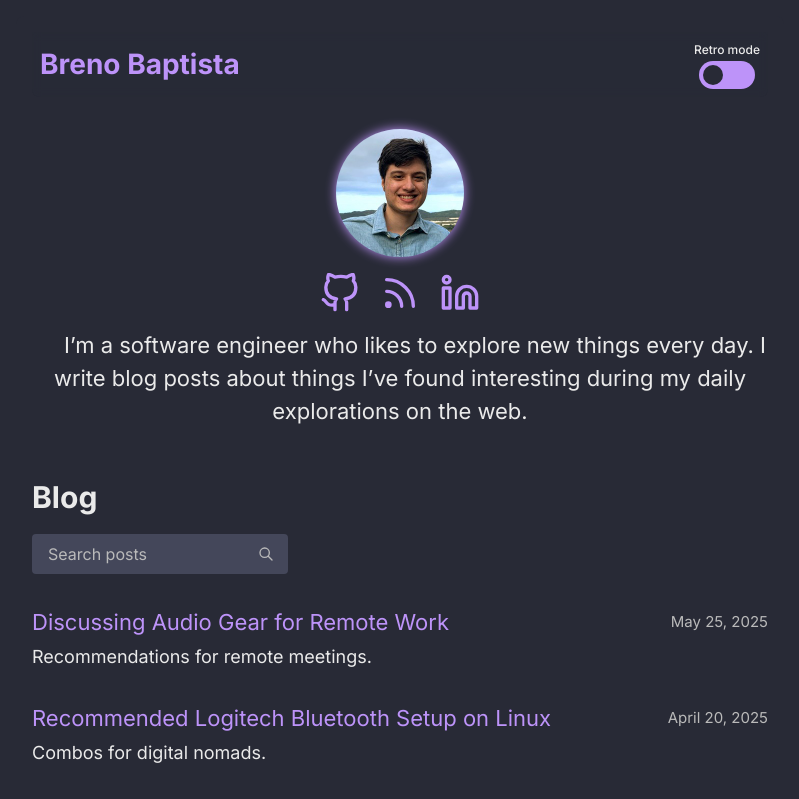
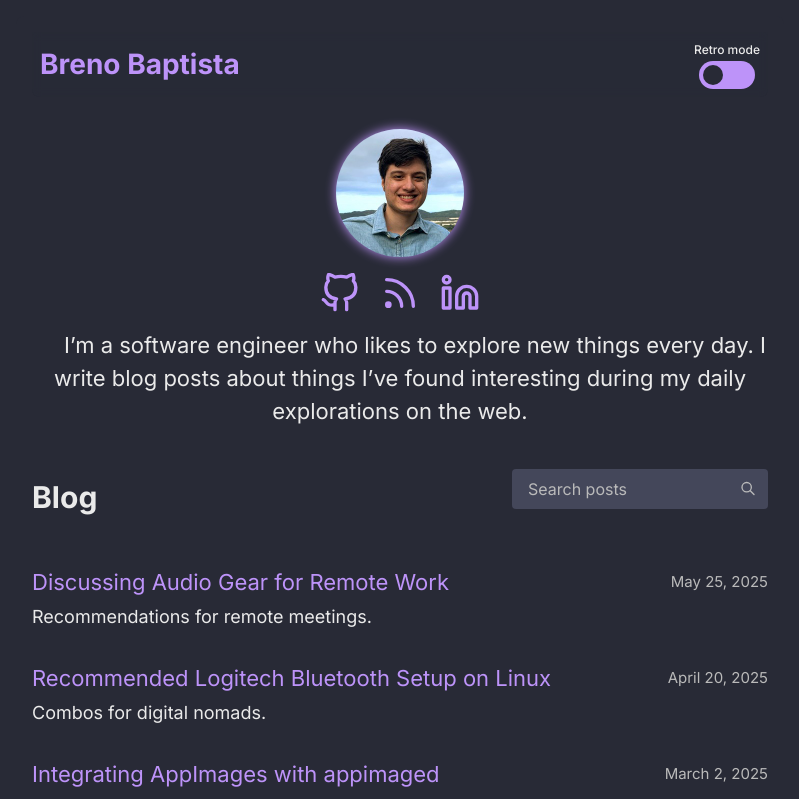
Before and after one commit to brenobaptista/blog, a Next.js app: page / in a window 1280 px wide. Shown: the top 799 px of the page, without its empty margins (240-1039 px from the left). Built offline with nearby package versions, Linux system fonts and the light colour scheme.

Commit message:
Move Search to right of Blog text

```diff
--- a/src/components/Search.tsx
+++ b/src/components/Search.tsx
@@ -2,7 +2,7 @@ import { useState, useEffect } from 'react'
 
 import { Magnifier } from '@/components/Icons'
 import { Post } from '@/lib/posts'
-import { Input, IconWrapper } from '@/styles/components/Search'
+import { SearchContainer, Input, IconWrapper } from '@/styles/components/Search'
 
 interface ISearch {
   allPostsData: Post[]
@@ -25,7 +25,7 @@ const Search = ({ allPostsData, setPosts }: ISearch) => {
   }, [searchValue, allPostsData, setPosts])
 
   return (
-    <>
+    <SearchContainer>
       <Input
         type='text'
         onChange={event => setSearchValue(event.target.value.toLowerCase())}
@@ -34,7 +34,7 @@ const Search = ({ allPostsData, setPosts }: ISearch) => {
       <IconWrapper>
         <Magnifier width={16} height={16} />
       </IconWrapper>
-    </>
+    </SearchContainer>
   )
 }
 
--- a/src/pages/index.tsx
+++ b/src/pages/index.tsx
@@ -19,6 +19,7 @@ import {
   SocialIcons,
   Intro,
   Blog,
+  BlogHeader,
   Card
 } from '@/styles/pages/Home'
 
@@ -98,8 +99,10 @@ const Home = ({ allPostsData }: IHome) => {
       </HomeHeader>
       <RetroHomeSection />
       <Blog>
-        <h2>Blog</h2>
-        <Search allPostsData={allPostsData} setPosts={setPosts} />
+        <BlogHeader>
+          <h2>Blog</h2>
+          <Search allPostsData={allPostsData} setPosts={setPosts} />
+        </BlogHeader>
         {posts.length ? (
           posts.map(({ id, title, description, date }) => (
             <Link href={`/posts/${id}`} key={id} passHref>
--- a/src/styles/components/Search.ts
+++ b/src/styles/components/Search.ts
@@ -1,8 +1,13 @@
 import styled from 'styled-components'
 
+export const SearchContainer = styled.div`
+  position: relative;
+  max-width: 256px;
+`
+
 export const Input = styled.input`
-  width: 256px;
-  padding: 8px 32px 8px 16px;
+  width: 100%;
+  padding: 8px 40px 8px 16px;
   font-size: 0.8rem;
   font-family: inherit;
   line-height: 1.5;
@@ -23,10 +28,12 @@ export const Input = styled.input`
 `
 
 export const IconWrapper = styled.span`
+  position: absolute;
+  right: 12px;
+  top: 50%;
+  transform: translateY(-50%);
+
   svg {
-    position: relative;
-    top: 2px;
-    right: 30px;
     fill: none;
     stroke: ${props => props.theme.colors.altText};
   }
--- a/src/styles/pages/Home.ts
+++ b/src/styles/pages/Home.ts
@@ -91,6 +91,13 @@ export const Blog = styled.section`
   }
 `
 
+export const BlogHeader = styled.div`
+  display: flex;
+  flex-wrap: wrap;
+  align-items: center;
+  justify-content: space-between;
+`
+
 export const Card = styled.div`
   margin: 32px 0;
 
```
